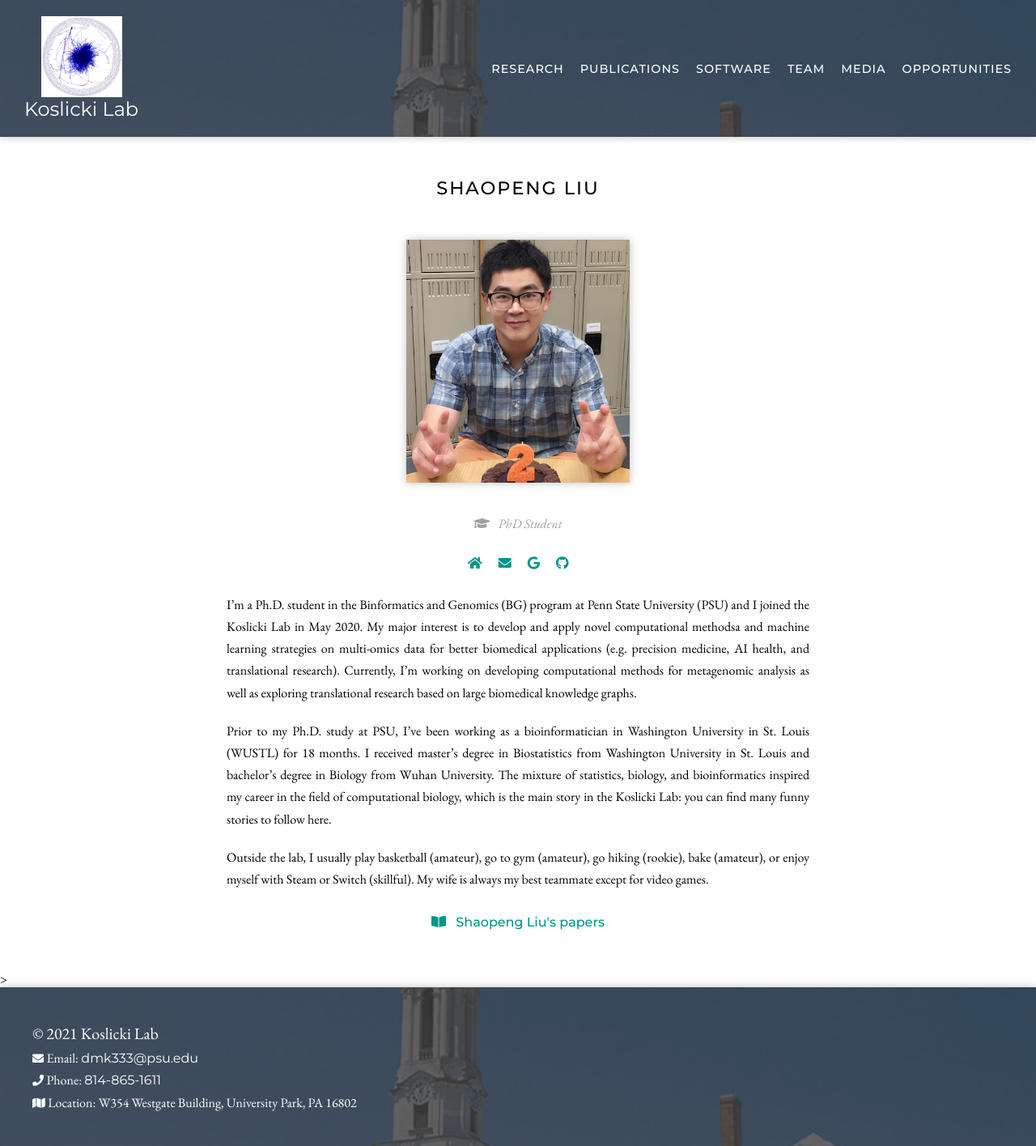
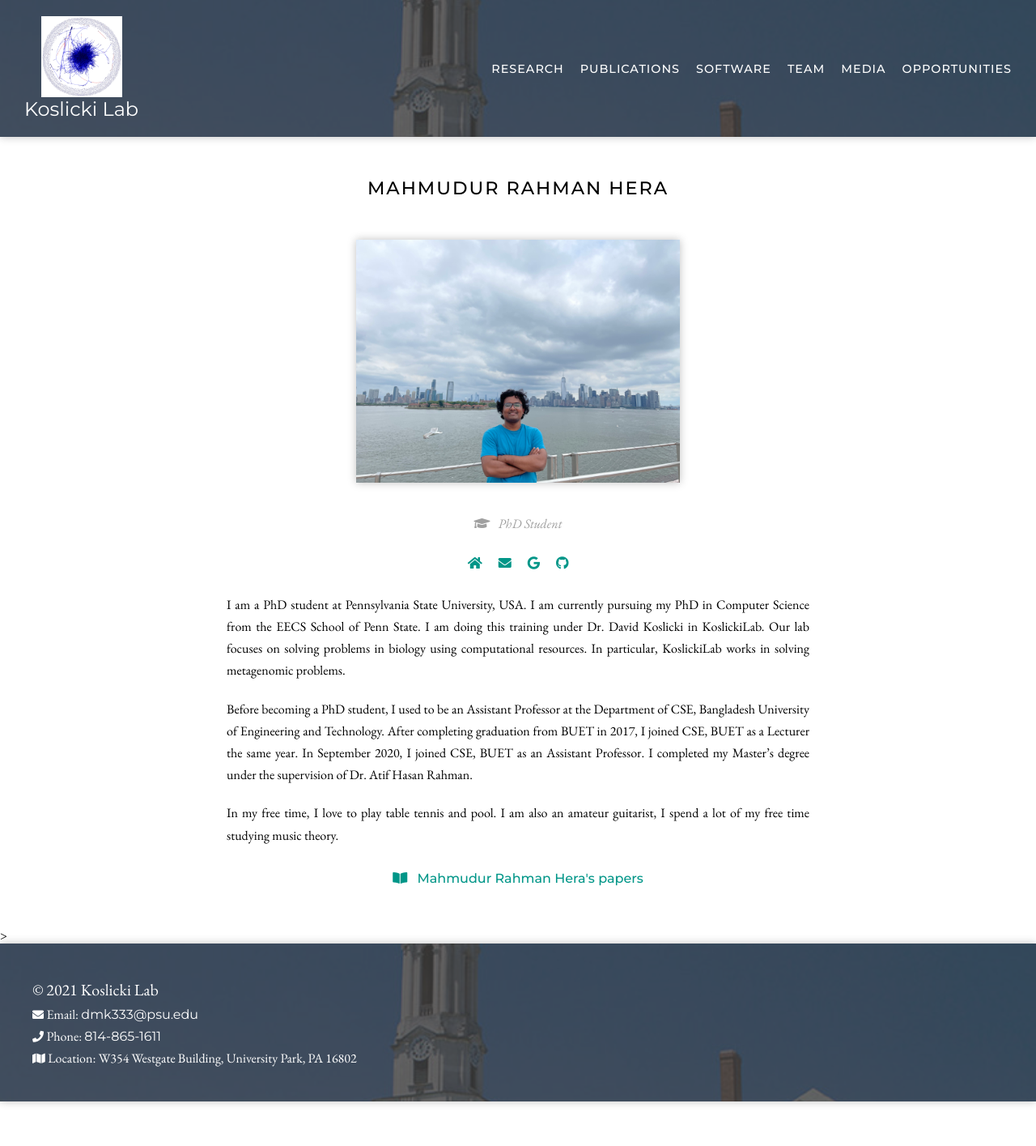
Before and after one commit to mohsenht/Koslicki-lab-PSU, a Jekyll site: the page built from _members/mahmudur-rahman-hera.md, in a window 1280 px wide. Shown: the whole page at 81% size. Built offline with Jekyll 4.4.1, drawn with Linux system fonts in a browser that asks for light colours; nearby versions of some CDN libraries.

Commit message:
updated Mahmudur's info

```diff
--- a/_members/mahmudur-rahman-hera.md
+++ b/_members/mahmudur-rahman-hera.md
@@ -1,12 +1,13 @@
 ---
-title: Shaopeng Liu # fill out your name
+title: Mahmudur Rahman Hera # fill out your name
 
 # name variations to include when generating list of this person's papers
 search:
-  - Shaopeng
+  - Mahmudur
+  - Hera
 
 # if image not specified, default will automatically be used
-image: images/team/shaopeng-liu.png ## the path of your profile photo, please put it under 'images/team' and name it as firstname-lastname.jpg
+image: images/team/mahmudur-rahman.jpg ## the path of your profile photo, please put it under 'images/team' and name it as firstname-lastname.jpg
 
 # role must be included or person won't appear on team page
 role: phd ## options: pi-Principal Investigator, postdoc-Postdoctoral Researcher, phd-PhD Student, masters-Master's Student, undergrad-Undergraduate Student, highschool-High School Student, programmer-Software Engineer
@@ -26,8 +27,8 @@ google: y6Gt7roAAAAJ  ## your google scholar account if you like to put it on yo
 ---
 [comment]: Fill out your description below
 
-I'm a Ph.D. student in the Binformatics and Genomics (BG) program at Penn State University (PSU) and I joined the Koslicki Lab in May 2020. My major interest is to develop and apply novel computational methodsa and machine learning strategies on  multi-omics data for better biomedical applications (e.g. precision medicine, AI health, and translational research). Currently, I'm working on developing computational methods for metagenomic analysis as well as exploring translational research based on large biomedical knowledge graphs.
+I am a PhD student at Pennsylvania State University, USA. I am currently pursuing my PhD in Computer Science from the EECS School of Penn State. I am doing this training under Dr. David Koslicki in KoslickiLab. Our lab focuses on solving problems in biology using computational resources. In particular, KoslickiLab works in solving metagenomic problems.
 
-Prior to my Ph.D. study at PSU, I've been working as a bioinformatician in Washington University in St. Louis (WUSTL) for 18 months. I received master's degree in Biostatistics from Washington University in St. Louis and bachelor's degree in Biology from Wuhan University. The mixture of statistics, biology, and bioinformatics inspired my career in the field of computational biology, which is the main story in the Koslicki Lab: you can find many funny stories to follow here.
+Before becoming a PhD student, I used to be an Assistant Professor at the Department of CSE, Bangladesh University of Engineering and Technology. After completing graduation from BUET in 2017, I joined CSE, BUET as a Lecturer the same year. In September 2020, I joined CSE, BUET as an Assistant Professor. I completed my Master's degree under the supervision of Dr. Atif Hasan Rahman.
 
-Outside the lab, I usually play basketball (amateur), go to gym (amateur), go hiking (rookie), bake (amateur), or enjoy myself with Steam or Switch (skillful). My wife is always my best teammate except for video games.
+In my free time, I love to play table tennis and pool. I am also an amateur guitarist, I spend a lot of my free time studying music theory.
```
Also changed, not shown: other parts of _members/mahmudur-rahman-hera.md (+4 -4 lines).
